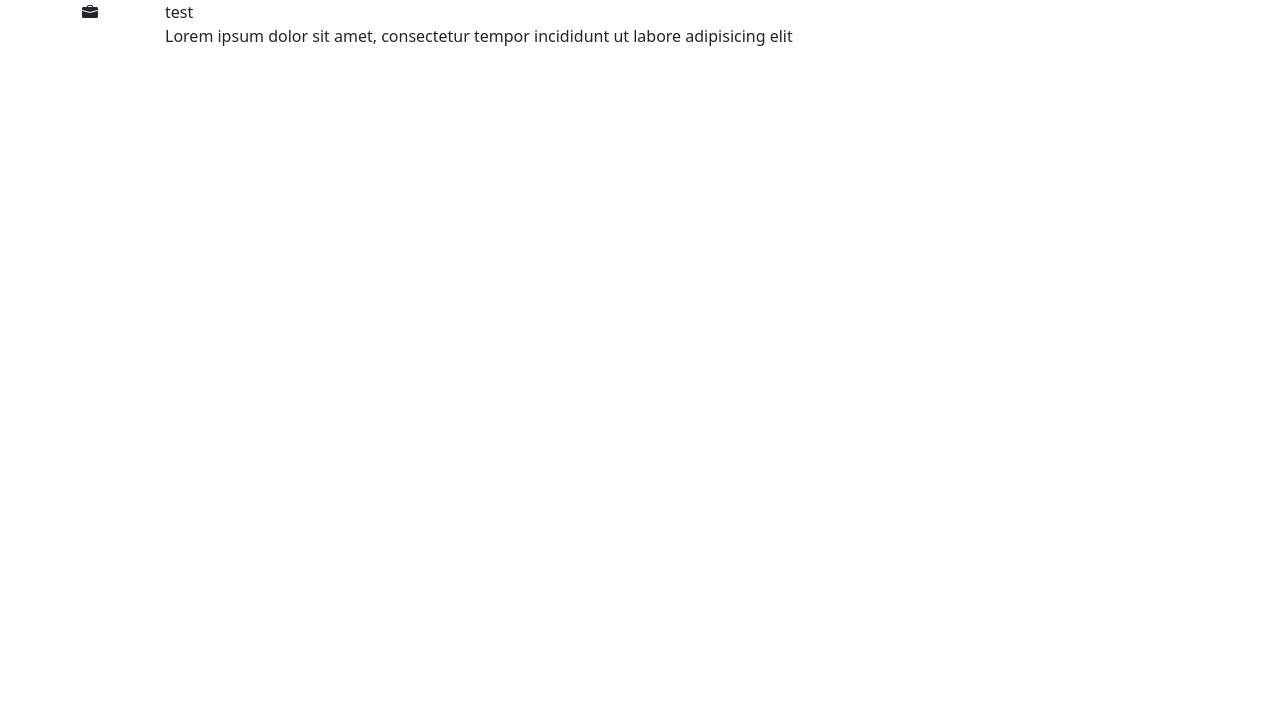
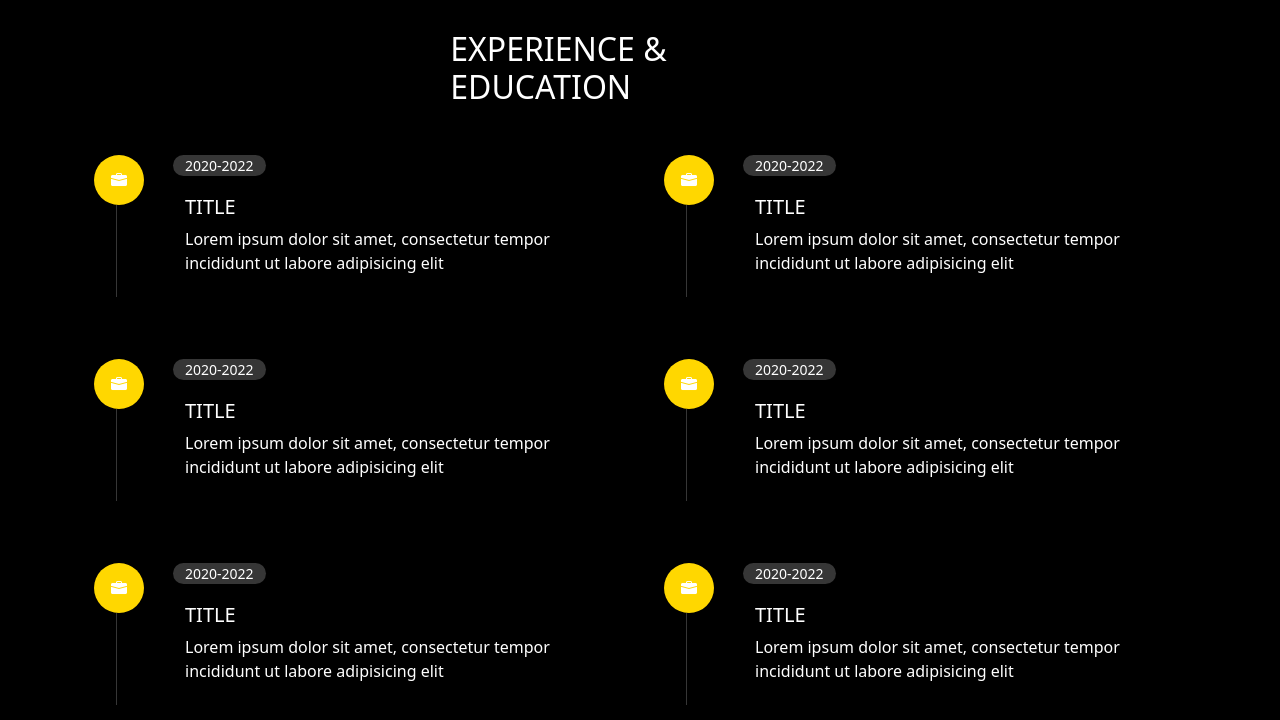
Before and after one commit to ibar09/Portfolio, an Angular app in the folder Portfolio/: page / in a window 1280 px wide. Shown: the top 720 px of the page. Built offline with nearby package versions, Linux system fonts and the light colour scheme.

Commit message:
experience page

```diff
--- a/Portfolio/src/app/app.component.html
+++ b/Portfolio/src/app/app.component.html
@@ -1 +1 @@
-<app-experience-box></app-experience-box>
+<app-experience-page></app-experience-page>
--- a/Portfolio/src/app/app.module.ts
+++ b/Portfolio/src/app/app.module.ts
@@ -6,9 +6,10 @@ import { AppComponent } from './app.component';
 import { ExperiencePageComponent } from './components/experience-page/experience-page.component';
 import { ExperienceBoxComponent } from './components/experience-page/experience-box/experience-box.component';
 import { NgbModule } from '@ng-bootstrap/ng-bootstrap';
+import { AboutMeComponent } from './components/about-me/about-me.component';
 
 @NgModule({
-  declarations: [AppComponent, ExperiencePageComponent, ExperienceBoxComponent],
+  declarations: [AppComponent, ExperiencePageComponent, ExperienceBoxComponent, AboutMeComponent],
   imports: [BrowserModule, AppRoutingModule, NgbModule],
   providers: [],
   bootstrap: [AppComponent],
--- /dev/null
+++ b/Portfolio/src/app/components/about-me/about-me.component.html
@@ -0,0 +1,18 @@
+<div class="container">
+  <h1 style="margin: 0 33%">ABOUT ME</h1>
+  <div class="col">
+    <div class="row">
+      <h2>PERSONAL INFO</h2>
+    </div>
+    <div class="row">
+      <div class="col">
+        <div>
+          <span> First Name: </span>
+          <span> Iheb </span>
+        </div>
+      </div>
+      <div class="col"></div>
+    </div>
+  </div>
+  <div class="col"></div>
+</div>
--- a/Portfolio/src/app/components/experience-page/experience-box/experience-box.component.css
+++ b/Portfolio/src/app/components/experience-page/experience-box/experience-box.component.css
@@ -0,0 +1,21 @@
+.icon-container {
+  width: 50px; /* Adjust the width and height as needed */
+  height: 50px; /* Adjust the width and height as needed */
+  background-color: #ffd700;
+  border-radius: 50%; /* To make it a circle */
+  display: flex;
+  justify-content: center; /* To center horizontally */
+  align-items: center; /* To center vertically */
+  margin-top: 18px;
+}
+.period {
+  border-radius: 24px;
+  background-color: rgb(54, 54, 54);
+  font-size: 14px;
+}
+.vertical-line {
+  height: 60%;
+  margin: 0 33%;
+  width: 1px; /* Adjust height of the vertical line */
+  background-color: rgb(54, 54, 54);
+}
--- a/Portfolio/src/app/components/experience-page/experience-box/experience-box.component.html
+++ b/Portfolio/src/app/components/experience-page/experience-box/experience-box.component.html
@@ -1,11 +1,21 @@
 <div class="container">
   <div class="row">
-    <div class="col-1 icon"><i class="bi bi-briefcase-fill"></i></div>
+    <div class="col-2">
+      <div class="icon-container">
+        <i class="bi bi-briefcase-fill" style="margin: 33%"></i>
+      </div>
+      <div class="vertical-line"></div>
+    </div>
     <div class="col">
-      <div class="row">test</div>
-      <div class="row">
-        Lorem ipsum dolor sit amet, consectetur tempor incididunt ut labore
-        adipisicing elit
+      <div class="row" style="display: inline-block; margin-top: 18px">
+        <div class="period">2020-2022</div>
+      </div>
+      <div class="row" style="margin-top: 18px">
+        <h5>TITLE</h5>
+        <p>
+          Lorem ipsum dolor sit amet, consectetur tempor incididunt ut labore
+          adipisicing elit
+        </p>
       </div>
     </div>
   </div>
--- a/Portfolio/src/app/components/experience-page/experience-page.component.html
+++ b/Portfolio/src/app/components/experience-page/experience-page.component.html
@@ -1 +1,27 @@
-<p>experience-page works!</p>
+<div class="container">
+  <h2 style="margin: 30px 33%">EXPERIENCE & EDUCATION</h2>
+  <div class="row" style="margin-bottom: 50px">
+    <div class="col" style="display: inline-block">
+      <app-experience-box></app-experience-box>
+    </div>
+    <div class="col" style="display: inline-block">
+      <app-experience-box></app-experience-box>
+    </div>
+  </div>
+  <div class="row" style="margin-bottom: 50px">
+    <div class="col">
+      <app-experience-box></app-experience-box>
+    </div>
+    <div class="col">
+      <app-experience-box></app-experience-box>
+    </div>
+  </div>
+  <div class="row" style="margin-bottom: 50px">
+    <div class="col">
+      <app-experience-box></app-experience-box>
+    </div>
+    <div class="col">
+      <app-experience-box></app-experience-box>
+    </div>
+  </div>
+</div>
--- a/Portfolio/src/styles.css
+++ b/Portfolio/src/styles.css
@@ -1 +1,4 @@
-/* You can add global styles to this file, and also import other style files */
+body {
+  background-color: black;
+  color: white;
+}
```
Also changed, not shown: Portfolio/src/app/components/about-me/about-me.component.ts (added, +10 -0 lines), Portfolio/src/app/components/about-me/about-me.component.css (added), 1 other file (tests, documents, lock files or other folders).
